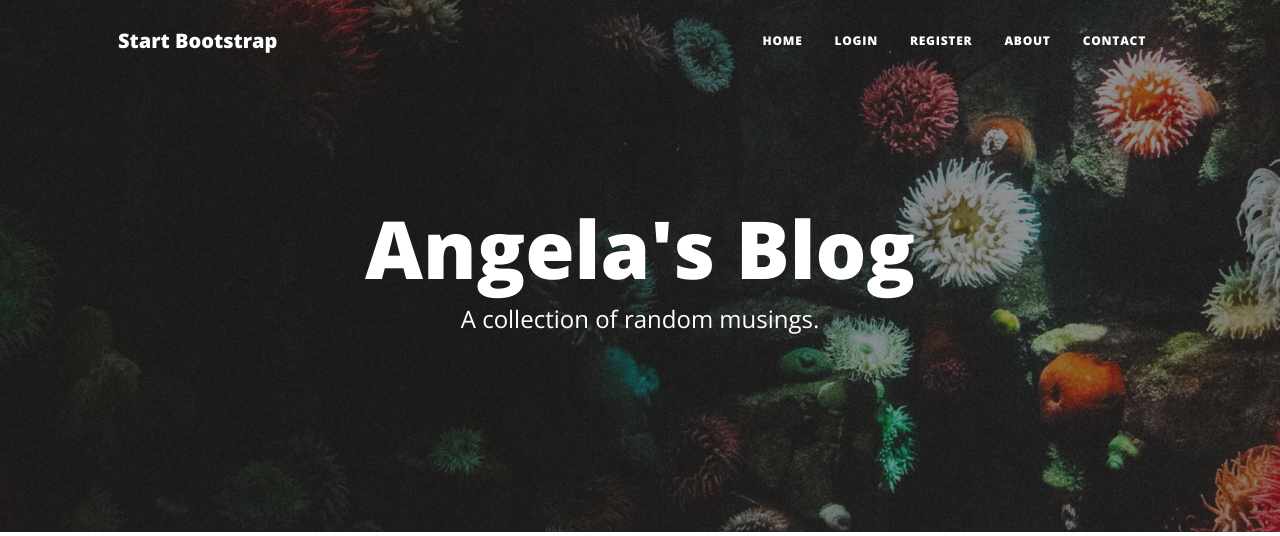
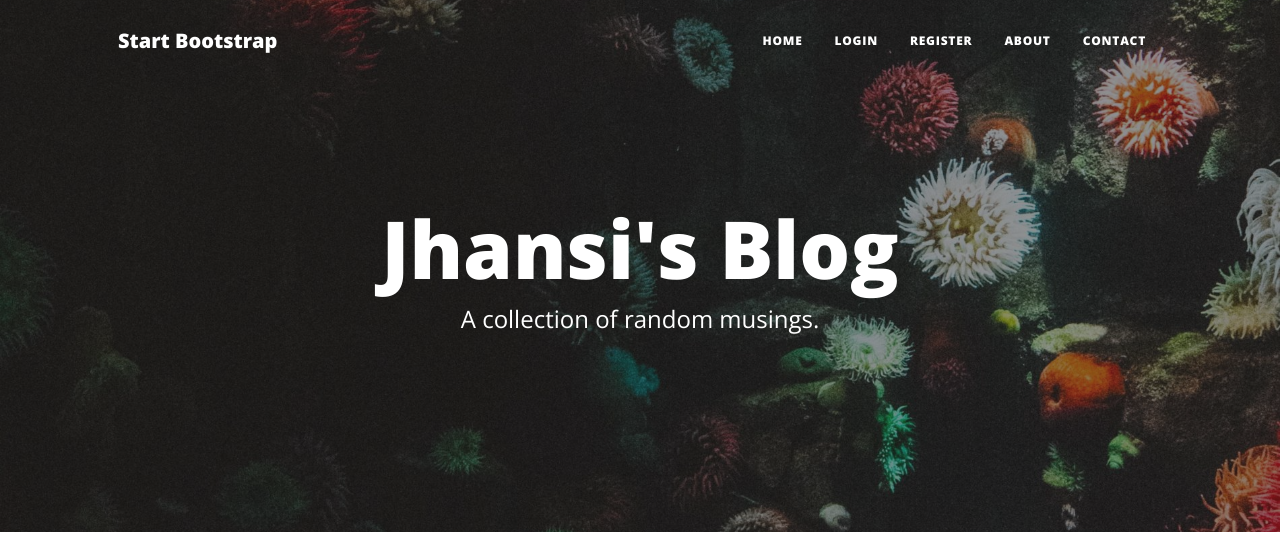
Before and after one commit to JhansiY1/blogs, a Flask app: page / in a window 1280 px wide. Shown: the top 536 px of the page. Run offline with Flask 3, Linux system fonts and the light colour scheme; data that the repository does not hold is empty; some libraries are stand-ins or nearby versions.

Commit message:
doing it with my name

```diff
--- a/day-71-starting-files-blog-for-deployment/main.py
+++ b/day-71-starting-files-blog-for-deployment/main.py
@@ -1,3 +1,4 @@
+import os
 from datetime import date
 from flask import Flask, abort, render_template, redirect, url_for, flash, request
 from flask_bootstrap import Bootstrap5
@@ -11,7 +12,7 @@ from functools import wraps
 from werkzeug.security import generate_password_hash, check_password_hash
 from forms import CreatePostForm, RegisterForm, LoginForm, CommentForm
 # Optional: add contact me email functionality (Day 60)
-# import smtplib
+import smtplib
 
 
 '''
@@ -29,7 +30,7 @@ This will install the packages from the requirements.txt for this project.
 
 
 app = Flask(__name__)
-app.config['SECRET_KEY'] = '8BYkEfBA6O6donzWlSihBXox7C0sKR6b'
+app.config['SECRET_KEY'] = os.environ.get('FLASK_KEY')
 ckeditor = CKEditor(app)
 Bootstrap5(app)
 
@@ -56,7 +57,7 @@ gravatar = Gravatar(app,
 # CREATE DATABASE
 class Base(DeclarativeBase):
     pass
-app.config['SQLALCHEMY_DATABASE_URI'] = 'sqlite:///posts.db'
+app.config['SQLALCHEMY_DATABASE_URI'] = os.environ.get('D_B')
 db = SQLAlchemy(model_class=Base)
 db.init_app(app)
 
@@ -278,8 +279,8 @@ def contact():
 # DON'T put your email and password here directly! The code will be visible when you upload to Github.
 # Use environment variables instead (Day 35)
 
-# MAIL_ADDRESS = os.environ.get("EMAIL_KEY")
-# MAIL_APP_PW = os.environ.get("PASSWORD_KEY")
+MAIL_ADDRESS = os.environ.get("EMAIL_KEY")
+MAIL_APP_PW = os.environ.get("PASSWORD_KEY")
 
 # @app.route("/contact", methods=["GET", "POST"])
 # def contact():
@@ -299,4 +300,4 @@ def contact():
 
 
 if __name__ == "__main__":
-    app.run(debug=True, port=5001)
+    app.run(debug=False, port=5001)
--- a/day-71-starting-files-blog-for-deployment/templates/header.html
+++ b/day-71-starting-files-blog-for-deployment/templates/header.html
@@ -8,7 +8,7 @@
     />
     <meta name="description" content="" />
     <meta name="author" content="" />
-    <title>Angela's Blog</title>
+    <title>Jhansi's Blog</title>
     {% block styles %}
     <!-- Load Bootstrap-Flask CSS here -->
     {{ bootstrap.load_css() }}
--- a/day-71-starting-files-blog-for-deployment/templates/index.html
+++ b/day-71-starting-files-blog-for-deployment/templates/index.html
@@ -9,7 +9,7 @@
     <div class="row gx-4 gx-lg-5 justify-content-center">
       <div class="col-md-10 col-lg-8 col-xl-7">
         <div class="site-heading">
-          <h1>Angela's Blog</h1>
+          <h1>Jhansi's Blog</h1>
           <span class="subheading">A collection of random musings.</span>
         </div>
       </div>
```
